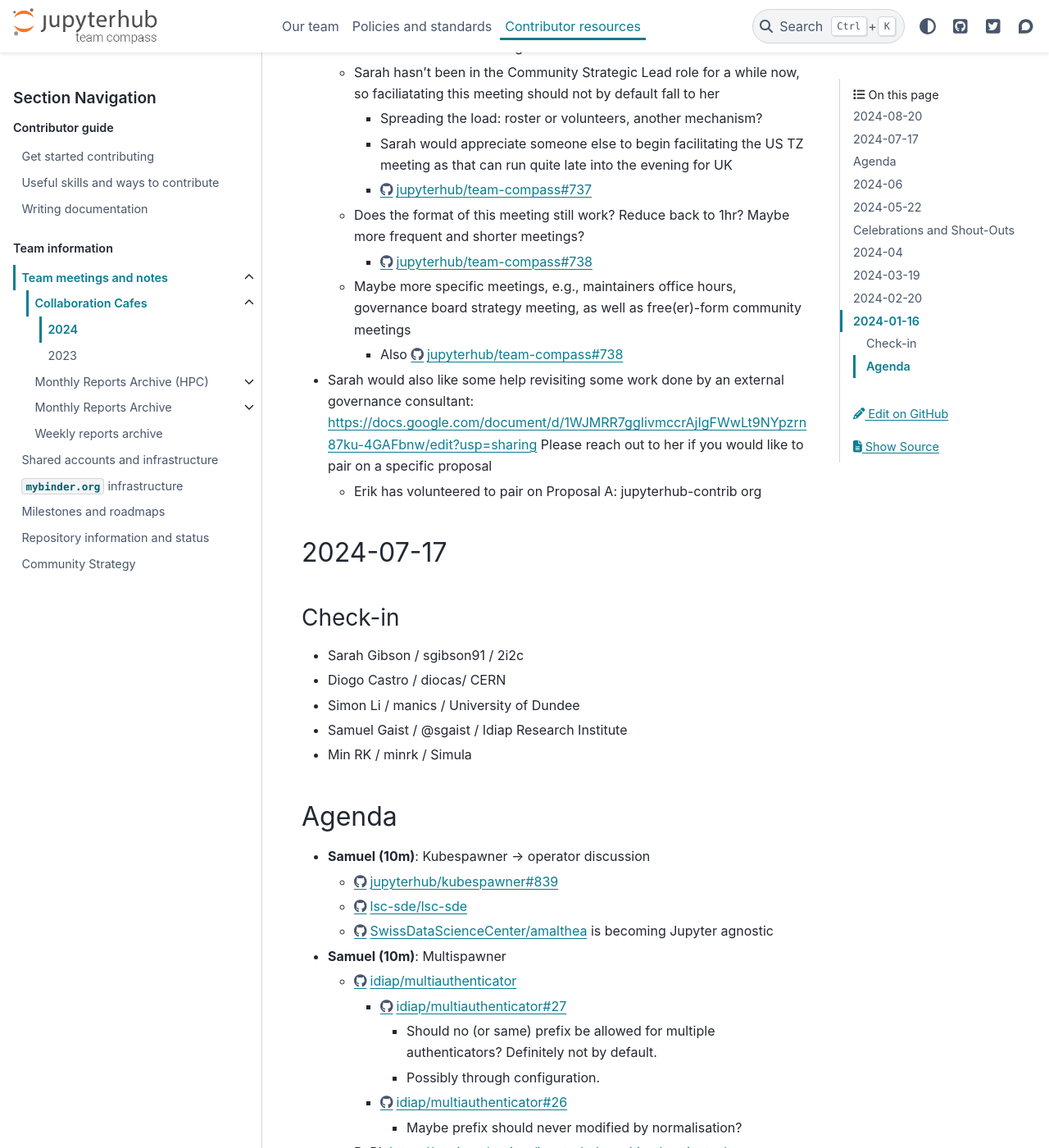
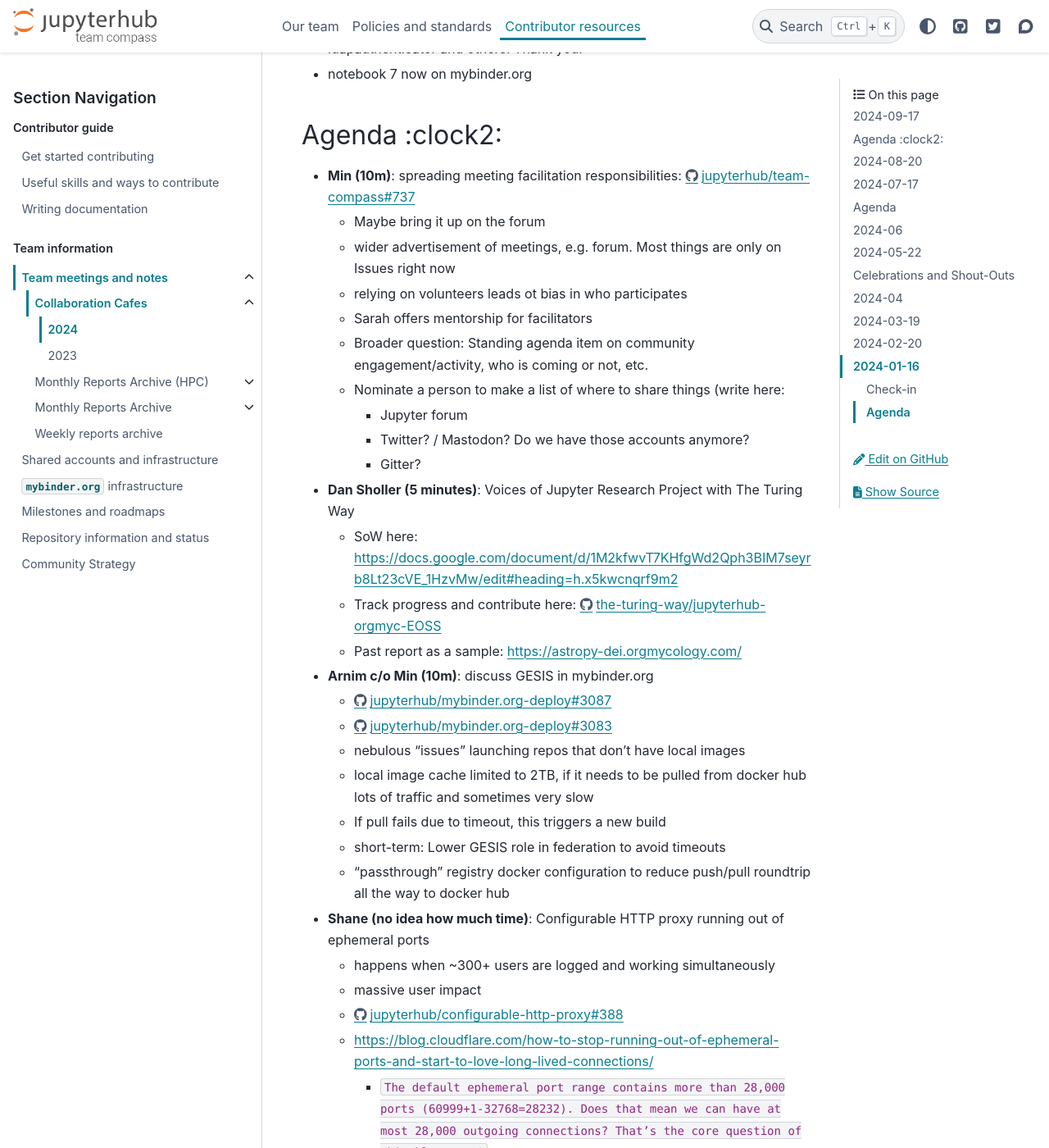
Before and after one commit to jupyterhub/team-compass, a Sphinx documentation site: the page built from docs/meetings/collab-cafe/2024.md, in a window 1280 px wide and 1400 px high, scrolled down 755 px. Shown: the whole window at 82% size. Built offline with Sphinx 7.4.7 and the PyData theme 0.15.4, drawn with Linux system fonts in a browser that asks for light colours; the version number could not be read and is left out; some of the changed text lies outside the part shown.

Commit message:
Add notes from Sept 2024 collab cafe

```diff
--- a/docs/meetings/collab-cafe/2024.md
+++ b/docs/meetings/collab-cafe/2024.md
@@ -1,4 +1,57 @@
 # 2024 Collaboration Cafe Notes Archive
+
+## 2024-09-17
+
+### Check-in
+
+- Min / @minrk / Simula
+- Samuel Gaist / @sgaist / Idiap Research Institute (might be 5 min late)
+- Sarah Gibson / @sgibson91 / 2i2c
+- Erik Sundell / @consideratio / 2i2c
+- Arnim Bleier /@arnim / GESIS
+- Dan Sholler / @dsholler / Organizational Mycology
+- shane knapp / @shaneknapp / UC Berkeley
+- Kirstie Whitaker / @KirstieJane / Alan Turing Institute
+- Raniere Silva / @rgaiacs / GESIS
+
+### Celebrations and Shout-Outs :tada:
+
+- Erik (@consideRatio) doing lots of maintenance and update on ldapauthenticator and others. Thank you!
+- notebook 7 now on mybinder.org
+
+## Agenda :clock2:
+
+- **Min (10m)**: spreading meeting facilitation responsibilities: <https://github.com/jupyterhub/team-compass/issues/737>
+  - Maybe bring it up on the forum
+  - wider advertisement of meetings, e.g. forum. Most things are only on Issues right now
+  - relying on volunteers leads ot bias in who participates
+  - Sarah offers mentorship for facilitators
+  - Broader question: Standing agenda item on community engagement/activity, who is coming or not, etc.
+  - Nominate a person to make a list of where to share things (write here:
+    - Jupyter forum
+    - Twitter? / Mastodon? Do we have those accounts anymore?
+    - Gitter?
+- **Dan Sholler (5 minutes)**: Voices of Jupyter Research Project with The Turing Way
+  - SoW here: <https://docs.google.com/document/d/1M2kfwvT7KHfgWd2Qph3BIM7seyrb8Lt23cVE_1HzvMw/edit#heading=h.x5kwcnqrf9m2>
+  - Track progress and contribute here: <https://github.com/the-turing-way/jupyterhub-orgmyc-EOSS>
+  - Past report as a sample: <https://astropy-dei.orgmycology.com/>
+- **Arnim c/o Min (10m)**: discuss GESIS in mybinder.org
+  - <https://github.com/jupyterhub/mybinder.org-deploy/issues/3087>
+  - <https://github.com/jupyterhub/mybinder.org-deploy/issues/3083>
+  - nebulous "issues" launching repos that don't have local images
+  - local image cache limited to 2TB, if it needs to be pulled from docker hub lots of traffic and sometimes very slow
+  - If pull fails due to timeout, this triggers a new build
+  - short-term: Lower GESIS role in federation to avoid timeouts
+  - "passthrough" registry docker configuration to reduce push/pull roundtrip all the way to docker hub
+- **Shane (no idea how much time)**: Configurable HTTP proxy running out of ephemeral ports
+  - happens when ~300+ users are logged and working simultaneously
+  - massive user impact
+  - <https://github.com/jupyterhub/configurable-http-proxy/issues/388#issuecomment-2347600588>
+  - <https://blog.cloudflare.com/how-to-stop-running-out-of-ephemeral-ports-and-start-to-love-long-lived-connections/>
+    - `The default ephemeral port range contains more than 28,000 ports (60999+1-32768=28232). Does that mean we can have at most 28,000 outgoing connections? That’s the core question of this blog post!`
+  - do we limit # of users per hub (will be 'difficult' for some course-specific hubs w/1200 users)?
+  - somehow load-balance the chp (a bit meta lol)
+  - Proposal to try switching to traefik again: <https://github.com/jupyterhub/zero-to-jupyterhub-k8s/issues/3497>
 
 ## 2024-08-20
 
```
